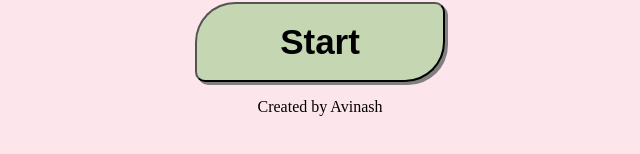
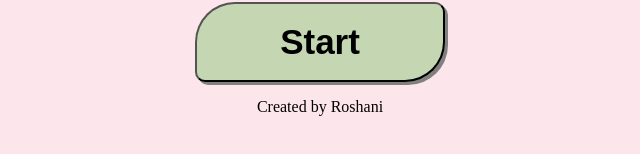
Before and after one commit to Rosh-1726/Simon-Says-Game, a plain HTML site: page index.html in a window 1280 px wide. Shown: the part 614-768 px from the top of the page, 320-960 px from the left. Drawn offline with Linux system fonts and the light colour scheme; a web font is replaced by a local one.

Commit message:
Update index.html

```diff
--- a/index.html
+++ b/index.html
@@ -22,7 +22,7 @@
       <div class="btn blue" id="blue" type="button"></div>
     </div>
     <button class="start-btn">Start</button>
-    <p>Created by Avinash</p>
+    <p>Created by Roshani</p>
     <script src="app.js"></script>
   </body>
 </html>
```
